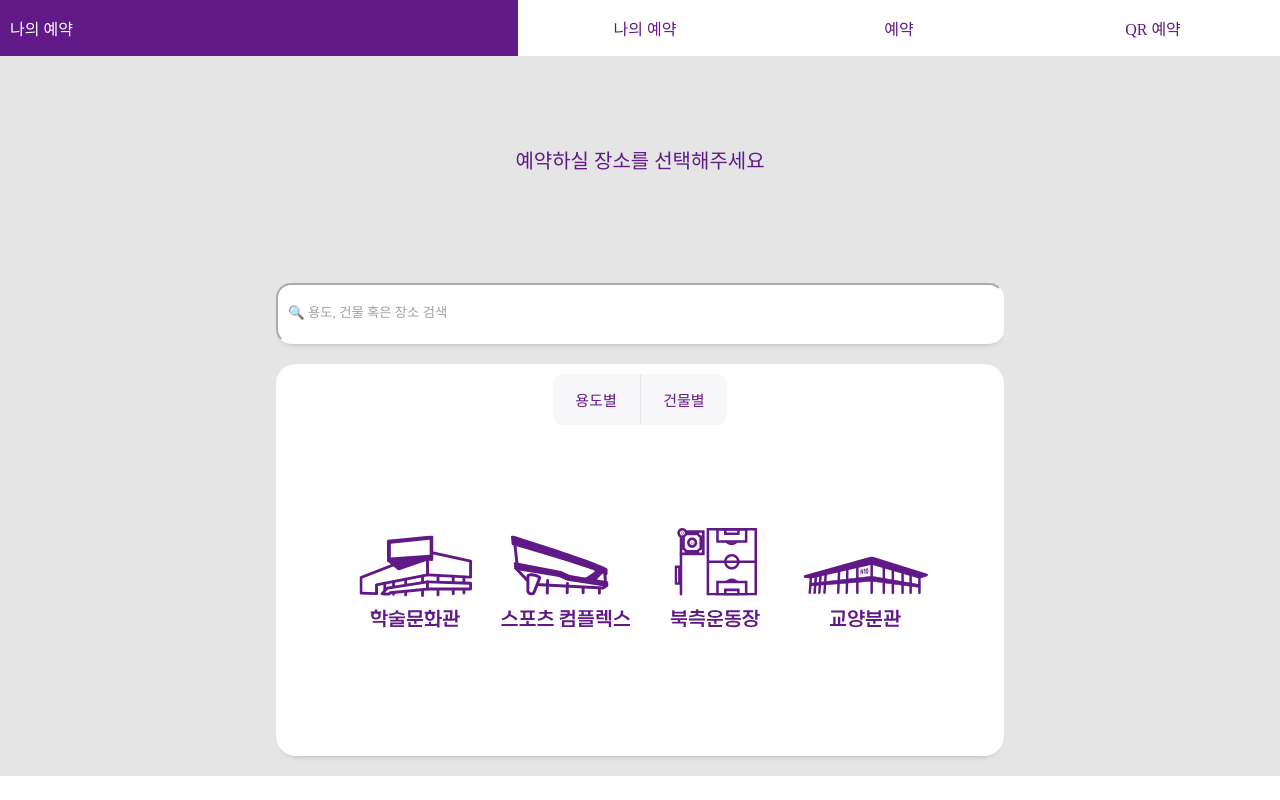
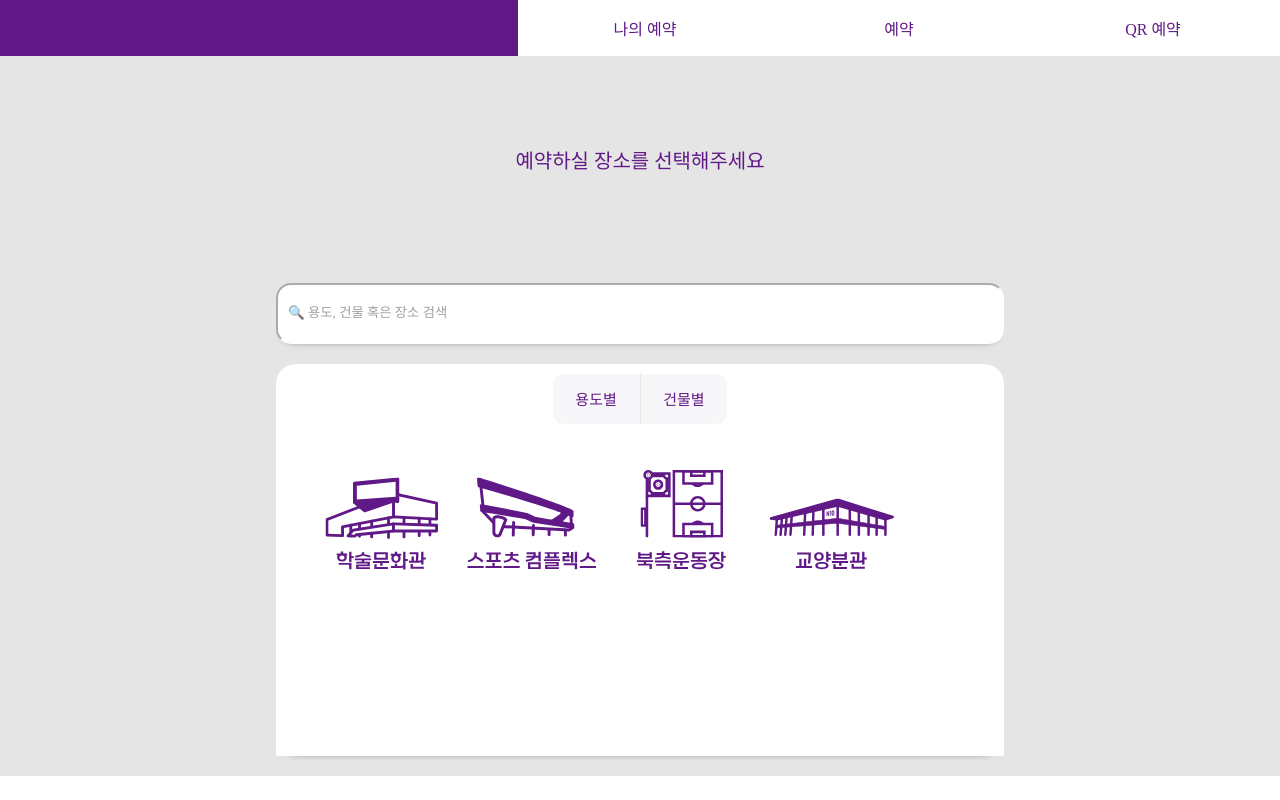
Before and after one commit to losif63/new-urs-front, a React (Create React App) app: page /reservation in a window 1280 px wide. Built offline with nearby package versions, Linux system fonts and the light colour scheme; a web font is replaced by a local one.

Commit message:
Change Title by navBar title

```diff
--- a/src/App.js
+++ b/src/App.js
@@ -1,4 +1,10 @@
-import { BrowserRouter, Route, Routes, Link } from "react-router-dom";
+import {
+  BrowserRouter,
+  Route,
+  Routes,
+  Link,
+  useLocation,
+} from "react-router-dom";
 import Login from "./pages/Login";
 import SignUp from "./pages/SignUp";
 import MyReservation from "./pages/login-succ/MyReservation";
@@ -9,6 +15,7 @@ import { useState, useEffect } from "react";
 
 export default function App() {
   const [loginSucc, setLoginSucc] = useState(true);
+  const [title, setTitle] = useState("");
 
   useEffect(() => {
     return;
@@ -18,15 +25,27 @@ export default function App() {
     <BrowserRouter>
       {loginSucc ? (
         <div className="header">
-          <div className="curTitle">나의 예약</div>
+          <div className="curTitle">{title}</div>
           <nav className="navBar">
             <li className="navBarMenu">
-              <Link to="myReservation" style={{ textDecoration: "none" }}>
+              <Link
+                to="myReservation"
+                style={{ textDecoration: "none" }}
+                onClick={() => {
+                  setTitle("나의 예약");
+                }}
+              >
                 <p className="navTitle">나의 예약</p>
               </Link>
             </li>
             <li className="navBarMenu">
-              <Link to="reservation" style={{ textDecoration: "none" }}>
+              <Link
+                to="reservation"
+                style={{ textDecoration: "none" }}
+                onClick={() => {
+                  setTitle("예약");
+                }}
+              >
                 <p className="navTitle">예약</p>
               </Link>
             </li>
--- a/src/pages/login-succ/Reservation.css
+++ b/src/pages/login-succ/Reservation.css
@@ -105,20 +105,11 @@
 
 .location {
   height: 75%;
-  display: flex;
-  align-items: center;
-  justify-content: center;
+  padding: 30px 0px 0px 30px;
+  /* display: flex;
+  align-items: center; */
+  /* justify-content: center; */
   background-color: white;
   /* border: 3px solid #601986;
   border-radius: 30px; */
 }
-
-.학술문화관,
-.스포츠컴플렉스,
-.북측운동장,
-.교양분관 {
-  width: 100px;
-  height: 80px;
-
-  padding: 5px 5px;
-}
--- a/src/pages/login-succ/Reservation.jsx
+++ b/src/pages/login-succ/Reservation.jsx
@@ -1,4 +1,5 @@
 import React from "react";
+
 import Library from "./location/Library";
 import SportComplex from "./location/SportComplex";
 import StudyBuilding from "./location/StudyBuilding";
```
